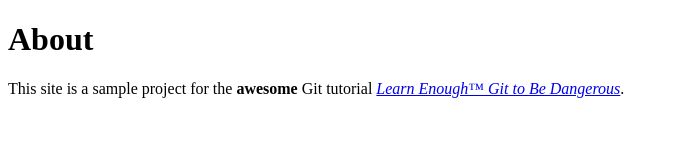
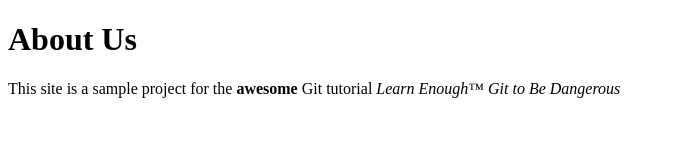
Before and after one commit to kalthomson/website, a plain HTML site: page about.html in a window 1280 px wide. Shown: the whole page, without its empty margins (0-679 px from the left). Drawn offline with Linux system fonts and the light colour scheme.

Commit message:
Change page heading.

```diff
--- a/about.html
+++ b/about.html
@@ -5,9 +5,9 @@
     <title>About Us</title>
   </head>
   <body>
-    <h1>About</h1>
+    <h1>About Us</h1>
     <p>
-      This site is a sample project for the <strong>awesome</strong> Git tutorial <a href="https://www.learnenough.com/git-tutorial"><em>Learn Enough™ Git to Be Dangerous</em></a>.
+      This site is a sample project for the <strong>awesome</strong> Git tutorial <em>Learn Enough™ Git to Be Dangerous</em>
     </p>
   </body>
 </html>
```
